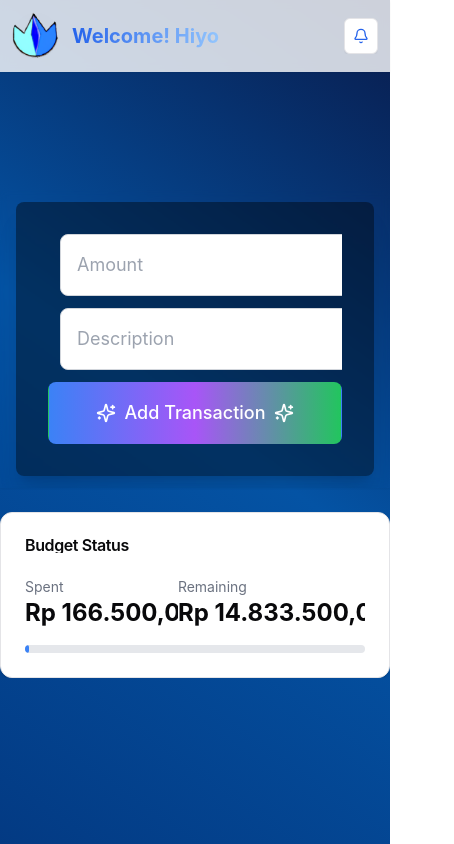
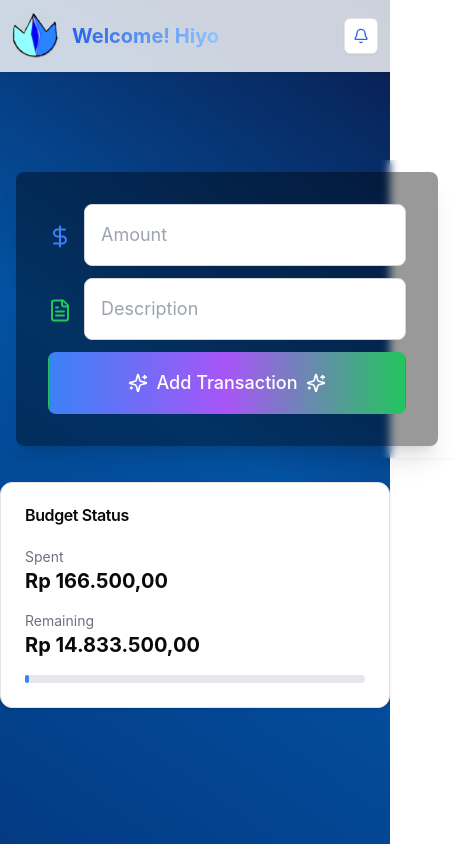
Before and after one commit to hiyokun-d/financier-tracker, a React (Vite) app: page / in a window 390 px wide. Shown: the whole page, 454 px wide, since content can reach past the window. Built offline with nearby package versions, Linux system fonts and the light colour scheme.

Commit message:
ANOTHER TEST ANOTHER FCKED UP

```diff
--- a/src/App.jsx
+++ b/src/App.jsx
@@ -23,7 +23,7 @@ const FinanceTracker = () => {
 
   const addTransaction = () => {
     if (!state.amount || !state.description || !state.category) return;
-
+    console.log("hello world!")
     const newTransaction = {
       id: Date.now(),
       amount: parseFloat(state.amount),
--- a/src/components/BudgetStatus.jsx
+++ b/src/components/BudgetStatus.jsx
@@ -2,20 +2,24 @@ import { Card, CardContent, CardHeader, CardTitle } from '@/components/ui/card';
 
 export const BudgetStatus = ({ totalSpent, remaining, monthlyBudget }) => {
     return (
-        <Card>
+        <Card className="w-screen">
             <CardHeader>
                 <CardTitle>Budget Status</CardTitle>
             </CardHeader>
             <CardContent>
                 <div className="space-y-4">
-                    <div className="flex justify-between">
-                        <div>
+                    <div className="flex flex-col sm:flex-row justify-between">
+                        <div className="mb-4 sm:mb-0">
                             <p className="text-sm text-gray-500">Spent</p>
-                            <p className="text-2xl font-bold">  {new Intl.NumberFormat('id-ID', { style: 'currency', currency: 'IDR' }).format(totalSpent)}</p>
+                            <p className="text-xl sm:text-2xl font-bold">
+                                {new Intl.NumberFormat('id-ID', { style: 'currency', currency: 'IDR' }).format(totalSpent)}
+                            </p>
                         </div>
                         <div>
                             <p className="text-sm text-gray-500">Remaining</p>
-                            <p className="text-2xl font-bold"> {new Intl.NumberFormat('id-ID', { style: 'currency', currency: 'IDR' }).format(remaining)}</p>
+                            <p className="text-xl sm:text-2xl font-bold">
+                                {new Intl.NumberFormat('id-ID', { style: 'currency', currency: 'IDR' }).format(remaining)}
+                            </p>
                         </div>
                     </div>
                     <div className="w-full h-2 bg-gray-200 rounded-full">
@@ -27,5 +31,5 @@ export const BudgetStatus = ({ totalSpent, remaining, monthlyBudget }) => {
                 </div>
             </CardContent>
         </Card>
-    )
-}
+    );
+};
--- a/src/components/Header.jsx
+++ b/src/components/Header.jsx
@@ -55,7 +55,7 @@ export const Header = ({ notificationsOn, setNotificationsOn }) => {
 
     return (
         <div className="flex justify-between items-center w-full px-3 py-3 bg-white/80 backdrop-blur-sm fixed top-0 z-50 shadow-sm">
-            <div className="flex items-center space-x-3">
+            <div className="flex items-center space-x-3 overflow-y-hidden">
                 <div ref={logoRef} className="w-12 h-12 md:w-16 md:h-16 overflow-hidden rounded-full">
                     <img
                         src="/logo.webp"
@@ -65,7 +65,7 @@ export const Header = ({ notificationsOn, setNotificationsOn }) => {
                 </div>
                 <h1
                     ref={titleRef}
-                    className="text-xl md:text-2xl w-fit font-bold bg-gradient-to-r from-blue-600 to-blue-300 text-transparent bg-clip-text"
+                    className="text-xl md:text-2xl font-bold bg-gradient-to-r from-blue-600 to-blue-300 text-transparent bg-clip-text"
                 >
                     Welcome! Hiyo
                 </h1>
--- a/src/components/TransactionForm.jsx
+++ b/src/components/TransactionForm.jsx
@@ -1,6 +1,6 @@
 import React, { useRef, useEffect, useState } from 'react';
 import anime from 'animejs';
-import { Sparkles, DollarSign, Tag, FileText } from 'lucide-react';
+import { Sparkles, DollarSign, FileText } from 'lucide-react';
 
 export const TransactionForm = ({ amount, description, category, setAmount, setDescription, setCategory, addTransaction }) => {
     const formRef = useRef(null);
@@ -8,13 +8,11 @@ export const TransactionForm = ({ amount, description, category, setAmount, setD
     const inputRefs = {
         amount: useRef(null),
         description: useRef(null),
-        // category: useRef(null)
     };
     const buttonRef = useRef(null);
     const iconRefs = {
         amount: useRef(null),
         description: useRef(null),
-        // category: useRef(null)
     };
 
     const formatAmount = (value) => {
@@ -76,7 +74,7 @@ export const TransactionForm = ({ amount, description, category, setAmount, setD
         container.style.pointerEvents = 'none';
         document.body.appendChild(container);
 
-        const particles = Array.from({ length: 15 }, () => {
+        const particles = Array.from({ length: 5 }, () => {
             const particle = document.createElement('div');
             particle.style.position = 'absolute';
             particle.style.left = `${x}px`;
@@ -137,7 +135,7 @@ export const TransactionForm = ({ amount, description, category, setAmount, setD
 
         // Create explosion of particles
         const rect = buttonRef.current.getBoundingClientRect();
-        const colors = ['#3B82F6', '#10B981', '#8B5CF6'];
+        const colors = ['#ffff', '#10B981', '#8B5CF6'];
         colors.forEach(color => createParticles(rect.left + rect.width / 2, rect.top + rect.height / 2, color));
 
         addTransaction(e);
@@ -148,11 +146,11 @@ export const TransactionForm = ({ amount, description, category, setAmount, setD
     ${activeInput === inputName ? 'scale-105' : ''}
   `;
     return (
-        <div className='flex justify-center items-center w-screen px-4 py-3 backdrop-blur-sm shadow-sm x'>
+        <div className='flex justify-center items-center w-full px-4 py-3 backdrop-blur-sm shadow-sm'>
             <form
                 ref={formRef}
                 onSubmit={handleSubmit}
-                className="flex flex-col space-y-3 p-8 relative bg-black/40 backdrop-blur-md rounded-lg shadow-xl"
+                className="flex flex-col space-y-3 p-8 relative bg-black/40 backdrop-blur-md rounded-lg shadow-xl w-full max-w-md"
             >
                 <div className={getInputWrapperClass('amount')}>
                     <div ref={iconRefs.amount} className="text-blue-500">
@@ -178,7 +176,7 @@ export const TransactionForm = ({ amount, description, category, setAmount, setD
                         ref={inputRefs.description}
                         type="text"
                         value={description}
-                        onChange={handleInputChange}
+                        onChange={(e) => setDescription(e.target.value)}
                         onFocus={(e) => handleInputFocus('description', e)}
                         onBlur={handleInputBlur}
                         placeholder="Description"
@@ -186,25 +184,10 @@ export const TransactionForm = ({ amount, description, category, setAmount, setD
                     />
                 </div>
 
-                {/* <div className={getInputWrapperClass('category')}>
-                    <div ref={iconRefs.category} className="text-purple-500">
-                        <Tag size={24} />
-                    </div>
-                    <input
-                        ref={inputRefs.category}
-                        type="text"
-                        value={category}
-                        onChange={(e) => setCategory(e.target.value)}
-                        onFocus={(e) => handleInputFocus('category', e)}
-                        onBlur={handleInputBlur}
-                        placeholder="Category"
-                        className="flex-1 p-4 border border-gray-300 rounded-lg focus:outline-none focus:ring-2 focus:ring-purple-400 focus:border-transparent text-lg bg-white transition-all duration-300"
-                    />
-                </div> */}
-
                 <button
                     ref={buttonRef}
                     type="submit"
+                    onClick={addTransaction}
                     className="relative overflow-hidden p-4 bg-gradient-to-r from-blue-500 via-purple-500 to-green-500 text-white rounded-lg focus:outline-none focus:ring-2 focus:ring-blue-400 focus:ring-offset-2 transform transition-all duration-300 text-lg font-medium hover:shadow-lg active:scale-95"
                 >
                     <div className="flex items-center justify-center space-x-2">
--- a/src/index.css
+++ b/src/index.css
@@ -3,10 +3,6 @@
 @tailwind utilities;
 
 /* ... */
-
-* {
-	overflow-x: hidden;
-}
 
 :root {
 	font-family: Inter, system-ui, Avenir, Helvetica, Arial, sans-serif;
```
